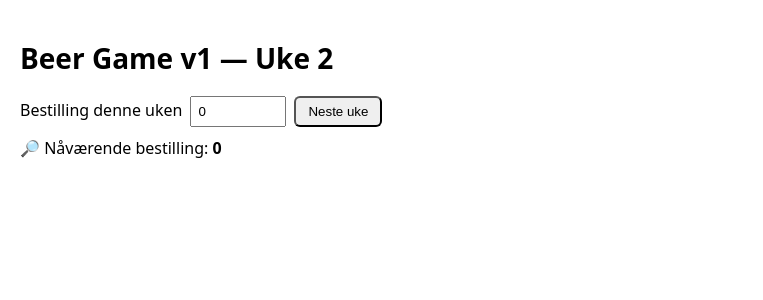
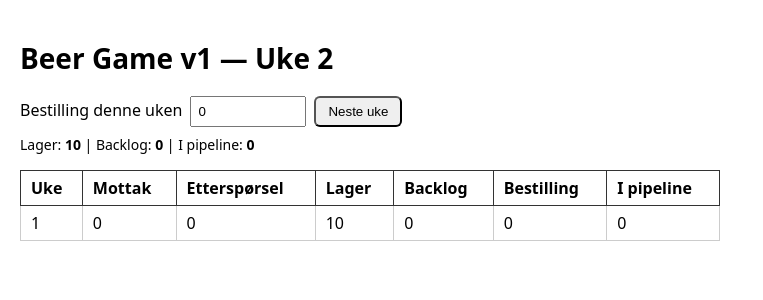
Before and after one commit to Hyldgaards/IBE160-test, a Next.js app in the folder beer-game/: page / in a window 1280 px wide. Both pictures are taken after a click on the button "Neste uke". Shown: the top 300 px of the page, without its empty margins (0-763 px from the left). Built offline with nearby package versions, Linux system fonts and the light colour scheme.

Commit message:
feat(app): 2-week pipeline (mottak) + table

```diff
--- a/beer-game/src/app/page.tsx
+++ b/beer-game/src/app/page.tsx
@@ -1,33 +1,111 @@
 "use client";
 import { useState } from "react";
 
+type Row = {
+  uke: number;
+  mottak: number;
+  ettersp: number;
+  lager: number;
+  backlog: number;
+  bestilling: number;
+  iPipeline: number;
+};
+
 export default function Home() {
   const [week, setWeek] = useState(1);
-  const [order, setOrder] = useState("0"); // styrt input
+  const [order, setOrder] = useState("0");     // bestilling denne uken (input)
+  const [lager, setLager] = useState(10);      // gjeldende lager
+  const [backlog, setBacklog] = useState(0);   // gjeldende etterslep
+  const [rows, setRows] = useState<Row[]>([]);
+  const [pipeline, setPipeline] = useState<number[]>([]); // ledetid-kø
+
+  const LEADTIME = 2; // uker
+
+  const nextWeek = () => {
+    const ettersp = parseInt(order || "0", 10);
+
+    // 1) Mottak denne uken = det som ligger først i pipeline
+    const mottak = pipeline.length > 0 ? pipeline[0] : 0;
+    const pipelineEtterMottak = pipeline.slice(1);
+
+    // 2) Dekk etterspørsel + backlog fra lager + mottak
+    const net = lager + mottak - (ettersp + backlog);
+    const newBacklog = net >= 0 ? 0 : -net;
+    const newLager = net >= 0 ? net : 0;
+
+    // 3) Dagens bestilling legges inn bakerst med ledetid (2 plasser frem)
+    //    Vi “buffer” nuller slik at bestillingen havner på indeks = LEADTIME - 1
+    const nyPipeline = [...pipelineEtterMottak];
+    while (nyPipeline.length < LEADTIME - 1) nyPipeline.push(0);
+    nyPipeline.push(ettersp); // v1: bestill = etterspørsel
+
+    // 4) Loggrad
+    const row: Row = {
+      uke: week,
+      mottak,
+      ettersp,
+      lager: newLager,
+      backlog: newBacklog,
+      bestilling: ettersp,
+      iPipeline: nyPipeline.reduce((a, b) => a + b, 0),
+    };
+
+    // 5) Oppdater state
+    setRows((r) => [...r, row]);
+    setLager(newLager);
+    setBacklog(newBacklog);
+    setPipeline(nyPipeline);
+    setWeek((w) => w + 1);
+    setOrder("0");
+  };
 
   return (
     <main style={{ padding: 20, fontFamily: "system-ui, sans-serif" }}>
       <h1 style={{ fontSize: 28, fontWeight: 700 }}>Beer Game v1 — Uke {week}</h1>
 
       <div style={{ marginTop: 12 }}>
-        <label style={{ marginRight: 8 }}>Bestilling denne uken</label>
+        <label htmlFor="order" style={{ marginRight: 8 }}>Bestilling denne uken</label>
         <input
+          id="order"
           type="number"
           value={order}
           onChange={(e) => setOrder(e.target.value)}
-          style={{ padding: 6, width: 80 }}
+          style={{ padding: 6, width: 100 }}
         />
         <button
-          onClick={() => setWeek((w) => w + 1)}
+          onClick={nextWeek}
           style={{ marginLeft: 8, padding: "6px 12px", borderRadius: 6, cursor: "pointer" }}
         >
           Neste uke
         </button>
       </div>
 
-      <p style={{ marginTop: 10 }}>
-        🔎 Nåværende bestilling: <b>{order}</b>
-      </p>
+      <div style={{ marginTop: 8, fontSize: 14 }}>
+        Lager: <b>{lager}</b>  |  Backlog: <b>{backlog}</b>  |  I pipeline: <b>{pipeline.reduce((a,b)=>a+b,0)}</b>
+      </div>
+
+      <table style={{ marginTop: 16, borderCollapse: "collapse", minWidth: 700 }}>
+        <thead>
+          <tr>
+            {["Uke","Mottak","Etterspørsel","Lager","Backlog","Bestilling","I pipeline"].map((h) => (
+              <th key={h} style={{ border: "1px solid #333", padding: "6px 10px", textAlign: "left" }}>{h}</th>
+            ))}
+          </tr>
+        </thead>
+        <tbody>
+          {rows.map((row) => (
+            <tr key={row.uke}>
+              <td style={{ border: "1px solid #ccc", padding: "6px 10px" }}>{row.uke}</td>
+              <td style={{ border: "1px solid #ccc", padding: "6px 10px" }}>{row.mottak}</td>
+              <td style={{ border: "1px solid #ccc", padding: "6px 10px" }}>{row.ettersp}</td>
+              <td style={{ border: "1px solid #ccc", padding: "6px 10px" }}>{row.lager}</td>
+              <td style={{ border: "1px solid #ccc", padding: "6px 10px" }}>{row.backlog}</td>
+              <td style={{ border: "1px solid #ccc", padding: "6px 10px" }}>{row.bestilling}</td>
+              <td style={{ border: "1px solid #ccc", padding: "6px 10px" }}>{row.iPipeline}</td>
+            </tr>
+          ))}
+        </tbody>
+      </table>
     </main>
   );
 }
```
